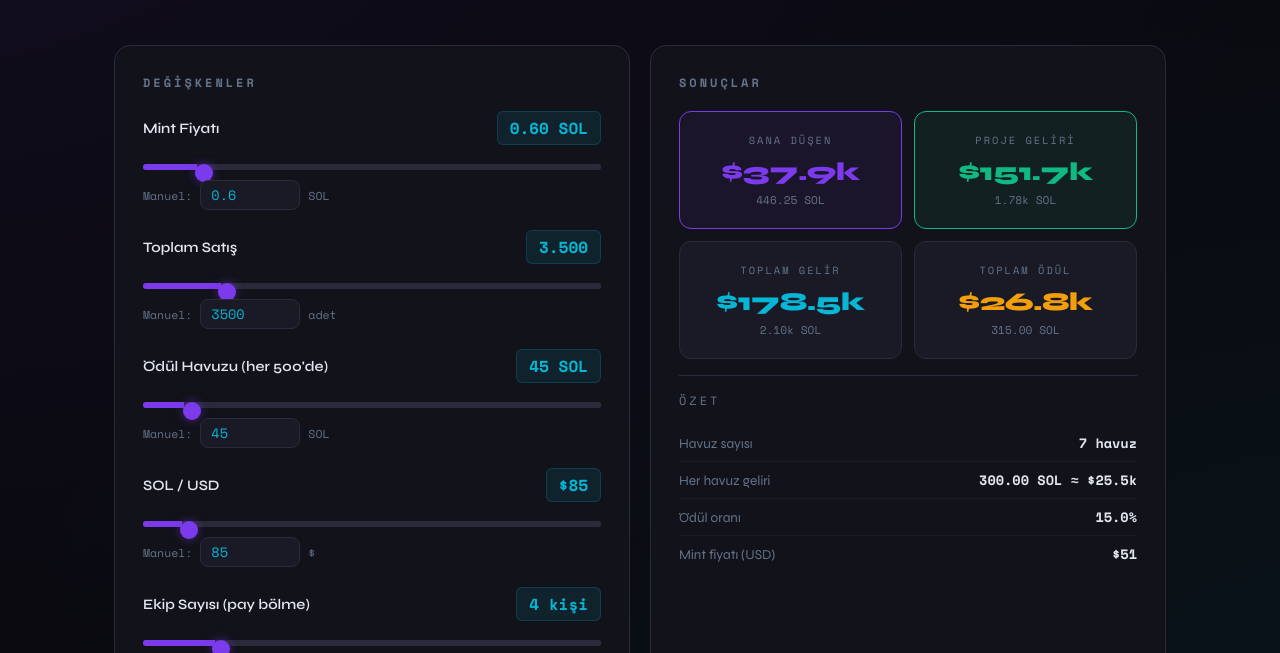
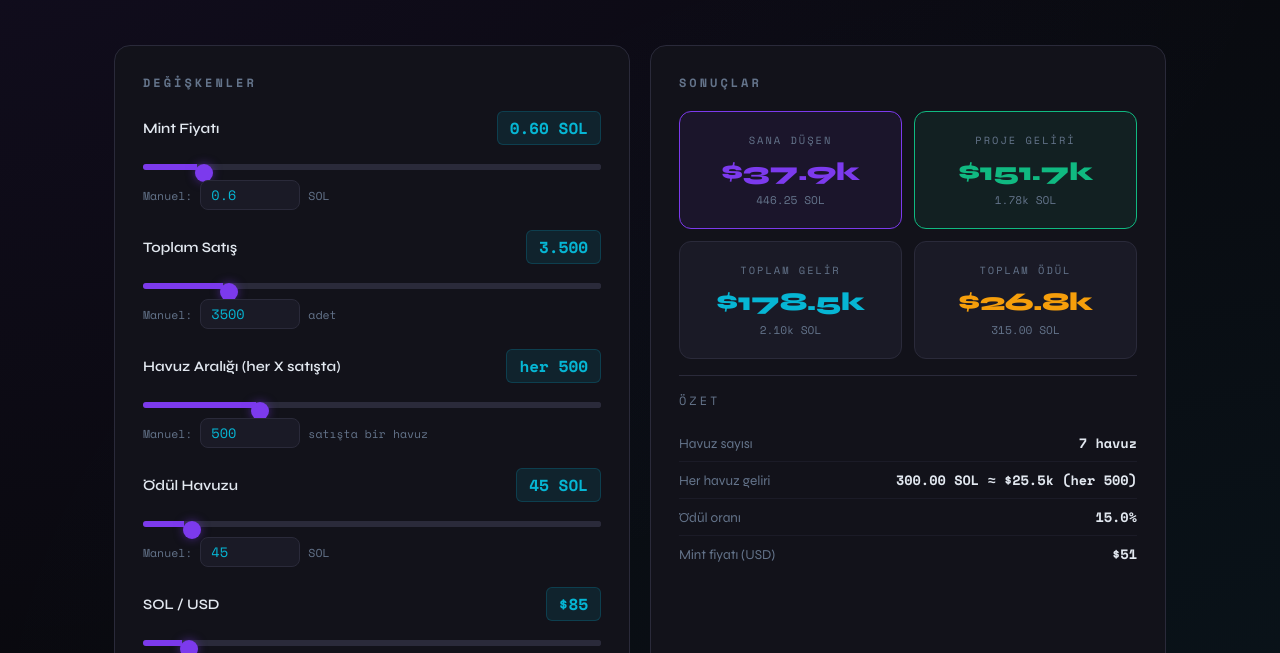
Before and after one commit to berkay-yuksel/hesapke, a plain HTML site: page index.html in a window 1280 px wide. Shown: the part 123-776 px from the top of the page. Drawn offline with nearby package versions, Linux system fonts and the light colour scheme.

Commit message:
Update index.html

```diff
--- a/index.html
+++ b/index.html
@@ -430,24 +430,38 @@
         </div>
       </div>
 
-      <!-- Toplam Satış: 100 - 20000, adım 100 -->
+      <!-- Toplam Satış: 10 - 20000, adım 10 -->
       <div class="slider-group">
         <div class="slider-label">
           <span>Toplam Satış</span>
           <span class="slider-value" id="totalSalesVal">3,500</span>
         </div>
-        <input type="range" id="totalSales" min="100" max="20000" step="100" value="3500">
+        <input type="range" id="totalSales" min="10" max="20000" step="10" value="3500">
         <div class="manual-input-row">
           <label>Manuel:</label>
-          <input type="number" id="totalSalesManual" min="100" max="20000" step="100" value="3500">
+          <input type="number" id="totalSalesManual" min="10" max="20000" step="10" value="3500">
           <label>adet</label>
         </div>
       </div>
 
-      <!-- Ödül Havuzu: 1 - 500 SOL, adım 1 -->
+      <!-- Havuz Aralığı -->
       <div class="slider-group">
         <div class="slider-label">
-          <span>Ödül Havuzu (her 500'de)</span>
+          <span>Havuz Aralığı (her X satışta)</span>
+          <span class="slider-value" id="poolIntervalVal">her 500</span>
+        </div>
+        <input type="range" id="poolInterval" min="10" max="2000" step="10" value="500">
+        <div class="manual-input-row">
+          <label>Manuel:</label>
+          <input type="number" id="poolIntervalManual" min="10" max="2000" step="10" value="500">
+          <label>satışta bir havuz</label>
+        </div>
+      </div>
+
+      <!-- Ödül Havuzu: 0 - 500 SOL, adım 1 -->
+      <div class="slider-group">
+        <div class="slider-label">
+          <span>Ödül Havuzu</span>
           <span class="slider-value" id="rewardPoolVal">45 SOL</span>
         </div>
         <input type="range" id="rewardPool" min="0" max="500" step="1" value="45">
@@ -625,9 +639,10 @@
     { mint: 1.0,  reward: 45 },
   ];
 
-  function calcShare(mint, sales, reward, sol, team) {
+  function calcShare(mint, sales, reward, sol, team, interval) {
+    interval = interval || 500;
     const totalSol = mint * sales;
-    const pools = Math.floor(sales / 500);
+    const pools = interval > 0 ? Math.floor(sales / interval) : 0;
     const totalReward = pools * reward;
     const projectSol = totalSol - totalReward;
     return {
@@ -640,8 +655,8 @@
       projectUSD: projectSol * sol,
       totalUSD: totalSol * sol,
       totalRewardUSD: totalReward * sol,
-      poolRevenue: mint * 500,
-      rewardRate: (reward / (mint * 500)) * 100
+      poolRevenue: mint * interval,
+      rewardRate: interval > 0 ? (reward / (mint * interval)) * 100 : 0
     };
   }
 
@@ -689,26 +704,28 @@
   }
 
   function update() {
-    const mint  = getVal('mintPrice');
-    const sales = parseInt(document.getElementById('totalSales').value);
-    const reward= parseInt(document.getElementById('rewardPool').value);
-    const sol   = parseInt(document.getElementById('solPrice').value);
-    const team  = parseInt(document.getElementById('teamSize').value);
+    const mint     = getVal('mintPrice');
+    const sales    = parseInt(document.getElementById('totalSales').value);
+    const reward   = parseInt(document.getElementById('rewardPool').value);
+    const sol      = parseInt(document.getElementById('solPrice').value);
+    const team     = parseInt(document.getElementById('teamSize').value);
+    const interval = parseInt(document.getElementById('poolInterval').value) || 500;
 
-    document.getElementById('mintPriceVal').textContent  = mint.toFixed(2) + ' SOL';
-    document.getElementById('totalSalesVal').textContent = sales.toLocaleString('tr');
-    document.getElementById('rewardPoolVal').textContent = reward + ' SOL';
-    document.getElementById('solPriceVal').textContent   = '$' + sol;
-    document.getElementById('teamSizeVal').textContent   = team + ' kişi';
+    document.getElementById('mintPriceVal').textContent    = mint.toFixed(2) + ' SOL';
+    document.getElementById('totalSalesVal').textContent   = sales.toLocaleString('tr');
+    document.getElementById('rewardPoolVal').textContent   = reward + ' SOL';
+    document.getElementById('solPriceVal').textContent     = '$' + sol;
+    document.getElementById('teamSizeVal').textContent     = team + ' kişi';
+    document.getElementById('poolIntervalVal').textContent = 'her ' + interval.toLocaleString('tr');
 
     // Update slider track gradient
-    ['mintPrice', 'totalSales', 'rewardPool', 'solPrice', 'teamSize'].forEach(id => {
+    ['mintPrice', 'totalSales', 'rewardPool', 'poolInterval', 'solPrice', 'teamSize'].forEach(id => {
       const el = document.getElementById(id);
       const pct = (el.value - el.min) / (el.max - el.min) * 100;
       el.style.setProperty('--progress', pct + '%');
     });
 
-    const r = calcShare(mint, sales, reward, sol, team);
+    const r = calcShare(mint, sales, reward, sol, team, interval);
 
     document.getElementById('yourShare').textContent        = fmt(r.yourShareUSD);
     document.getElementById('yourShareSol').textContent     = fmtSol(r.yourShare);
@@ -719,7 +736,7 @@
     document.getElementById('totalReward').textContent      = fmt(r.totalRewardUSD);
     document.getElementById('totalRewardSol').textContent   = fmtSol(r.totalReward);
     document.getElementById('poolCount').textContent        = r.pools + ' havuz';
-    document.getElementById('poolRevenue').textContent      = fmtSol(r.poolRevenue) + ' ≈ ' + fmt(r.poolRevenue * sol);
+    document.getElementById('poolRevenue').textContent      = fmtSol(r.poolRevenue) + ' ≈ ' + fmt(r.poolRevenue * sol) + ' (her ' + interval.toLocaleString('tr') + ')';
     document.getElementById('rewardRate').textContent       = r.rewardRate.toFixed(1) + '%';
     document.getElementById('mintUSD').textContent          = fmt(mint * sol);
 
@@ -748,13 +765,13 @@
 
     // Senaryo tablosu
     const tbody = document.getElementById('scenarioBody');
-    const all5500 = scenarios.map(x => calcShare(x.mint, 5500, x.reward, sol, team).yourShareUSD);
+    const all5500 = scenarios.map(x => calcShare(x.mint, 5500, x.reward, sol, team, interval).yourShareUSD);
     const max5500 = Math.max(...all5500);
 
     tbody.innerHTML = scenarios.map(s => {
-      const r3500 = calcShare(s.mint, 3500, s.reward, sol, team);
-      const r5500 = calcShare(s.mint, 5500, s.reward, sol, team);
-      const rate = (s.reward / (s.mint * 500) * 100).toFixed(1);
+      const r3500 = calcShare(s.mint, 3500, s.reward, sol, team, interval);
+      const r5500 = calcShare(s.mint, 5500, s.reward, sol, team, interval);
+      const rate = interval > 0 ? (s.reward / (s.mint * interval) * 100).toFixed(1) : '0.0';
       const isActive = Math.abs(s.mint - mint) < 0.005 && s.reward === reward;
       const isBest = Math.abs(r5500.yourShareUSD - max5500) < 1;
 
@@ -800,7 +817,7 @@
   }
 
   function getBudget() {
-    return parseFloat(document.getElementById('rewardPool').value);
+    return parseFloat(document.getElementById('rewardPool').value) || 0;
   }
 
   function updateBudget() {
@@ -899,11 +916,12 @@
   });
 
   // Slider-manuel bağlantıları
-  linkSliderManual('mintPrice',  'mintPriceManual',  update);
-  linkSliderManual('totalSales', 'totalSalesManual', update);
-  linkSliderManual('rewardPool', 'rewardPoolManual', update);
-  linkSliderManual('solPrice',   'solPriceManual',   update);
-  linkSliderManual('teamSize',   'teamSizeManual',   update);
+  linkSliderManual('mintPrice',    'mintPriceManual',    update);
+  linkSliderManual('totalSales',   'totalSalesManual',   update);
+  linkSliderManual('rewardPool',   'rewardPoolManual',   update);
+  linkSliderManual('poolInterval', 'poolIntervalManual', update);
+  linkSliderManual('solPrice',     'solPriceManual',     update);
+  linkSliderManual('teamSize',     'teamSizeManual',     update);
 
   // Init
   renderCollections();
```
